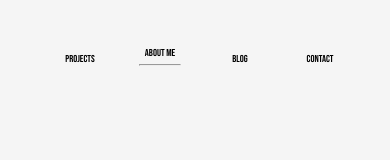
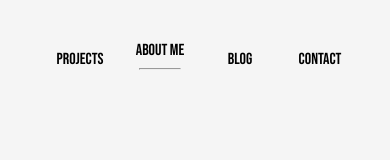
Before and after one commit to rodri-juarez/myPortfolio, a React (Create React App) app: page / in a window 390 px wide. Shown: the top 160 px of the page. Built offline with nearby package versions, Linux system fonts and the light colour scheme; a web font is replaced by a local one.

Commit message:
fix(navbar): font size in mobile

```diff
--- a/src/components/navbar/navbar.module.css
+++ b/src/components/navbar/navbar.module.css
@@ -100,7 +100,7 @@
     margin-left: 0%;
   }
   .link {
-    font-size: 10px;
+    font-size: 1rem;
   }
 }
 
@@ -119,6 +119,7 @@
     width: 25%;
   }
   .link {
+
     width: 25vw;
   }
 }
@@ -138,6 +139,6 @@
   }
   .link {
     width: 25vw;
-    font-size: 10px;
+    font-size: 1rem;
   }
 }
--- a/src/components/switch/switch.module.css
+++ b/src/components/switch/switch.module.css
@@ -70,7 +70,7 @@
   .divContainer {
     display: flex;
     flex-direction: column;
-    height: 40vh;
+    height: 43vh;
     width: 90%;
   }
   .p {
@@ -81,7 +81,7 @@
   .divContainer {
     display: flex;
     flex-direction: column;
-    height: 47vh;
+    height: 50vh;
     width: 90%;
   }
   .p {
```
